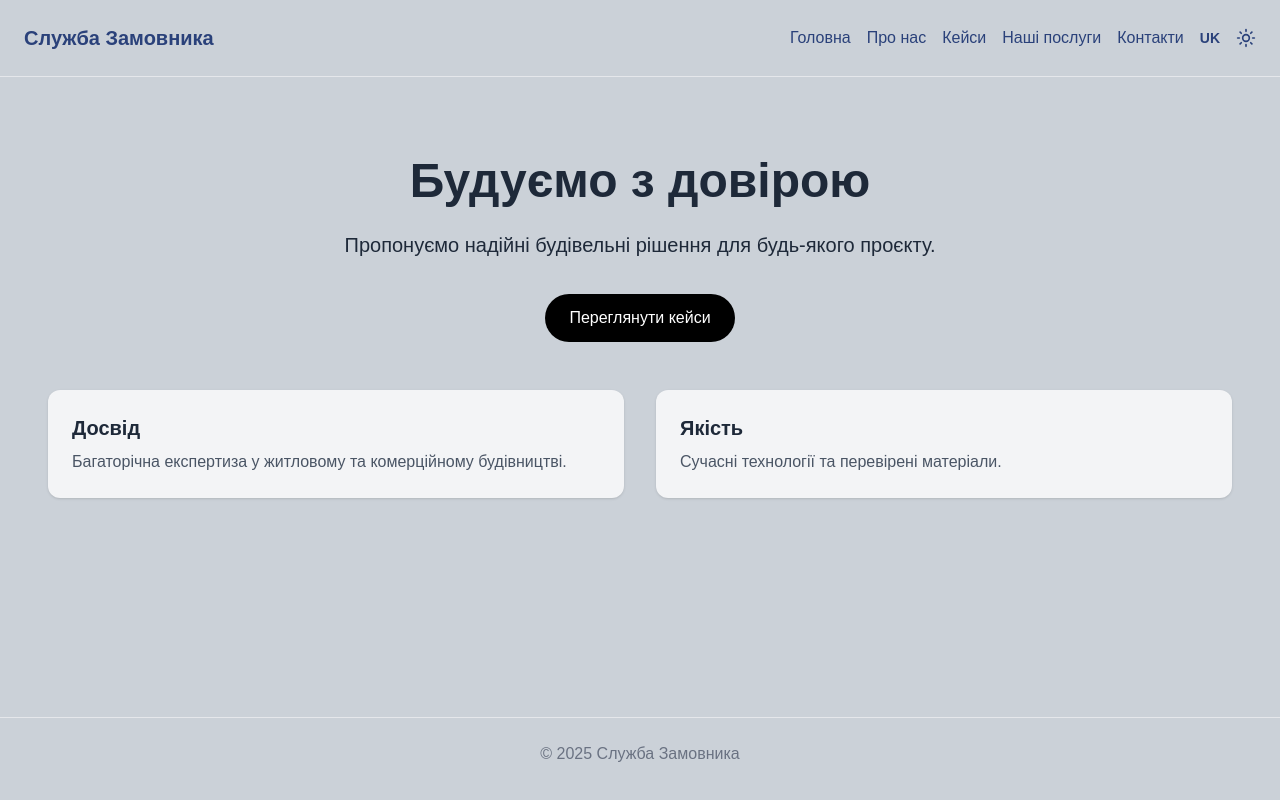
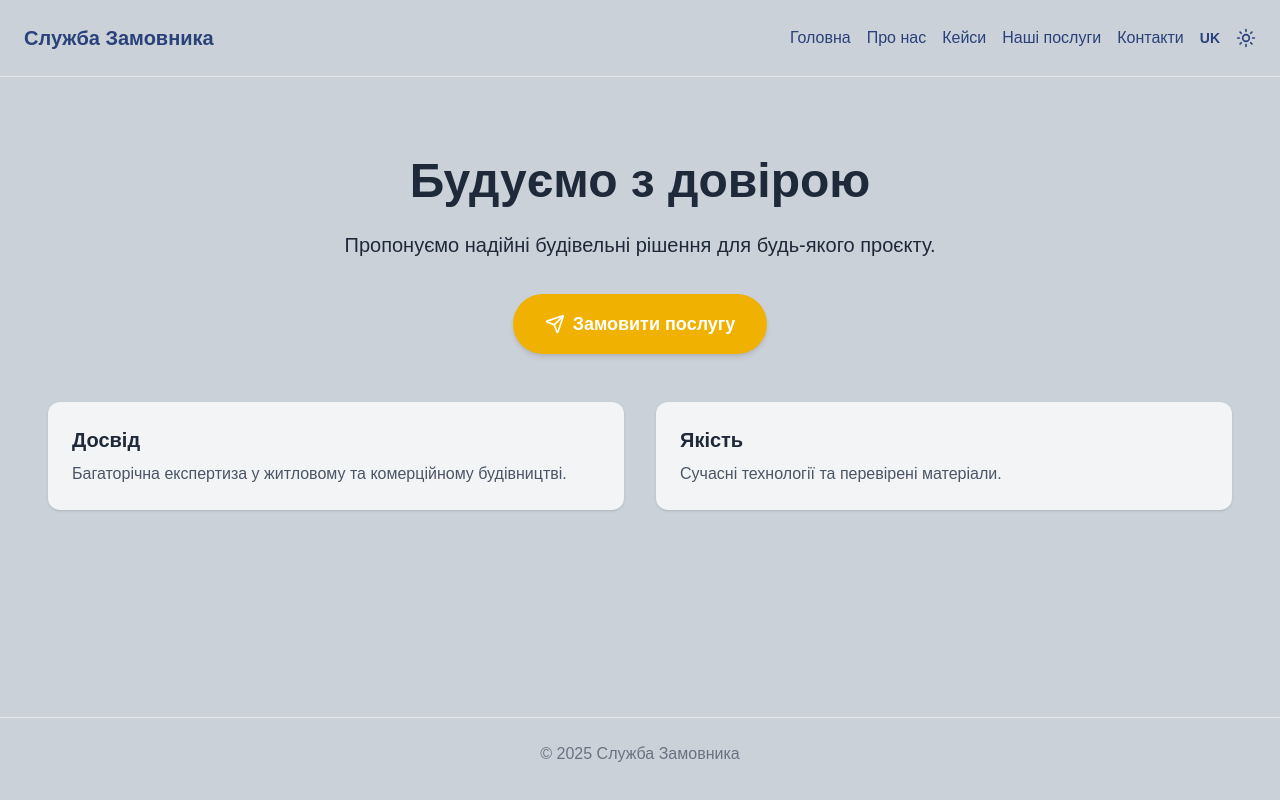
Before and after one commit to MarynaDanyliuk/construction-client-site, a Next.js app: page /1 in a window 1280 px wide. Built offline with nearby package versions, Linux system fonts and the light colour scheme.

Commit message:
add CTAButton

```diff
--- a/app/[locale]/page.tsx
+++ b/app/[locale]/page.tsx
@@ -1,5 +1,9 @@
 import { getDictionary } from '../dictionaries';
 import MetaHead from '../components/MetaHead';
+
+import { ArrowRight, Send, Rocket, Sparkles, ExternalLink } from 'lucide-react';
+
+import CTAButton from '../components/CTAButton';
 
 export default async function Home({ params }: { params: Promise<{ locale: 'uk' | 'en' }> }) {
   const { locale } = await params;
@@ -14,12 +18,18 @@ export default async function Home({ params }: { params: Promise<{ locale: 'uk'
           <h1 className="text-4xl sm:text-5xl font-bold mb-6">{t.homeTitle}</h1>
           <p className="text-lg sm:text-xl leading-relaxed mb-8">{t.homeDescription}</p>
           <div className="flex justify-center gap-6">
-            <a
+            <CTAButton
               href={`/${locale}/cases`}
-              className="bg-black text-white px-6 py-3 rounded-full text-sm sm:text-base hover:bg-gray-800 transition"
+              label={t.homeCTA}
+              icon={<Send size={20} />}
+              variant="primary"
+            />
+            {/* <a
+              href={`/${locale}/cases`}
+              className="inline-block bg-yellow-500 hover:bg-yellow-600 text-white font-semibold px-8 py-4 rounded-full text-base sm:text-lg transition-shadow shadow-md hover:shadow-lg"
             >
               {t.homeCTA}
-            </a>
+            </a> */}
           </div>
         </div>
 
--- /dev/null
+++ b/app/components/CTAButton.tsx
@@ -0,0 +1,40 @@
+'use client';
+
+import Link from 'next/link';
+import { FC, ReactNode } from 'react';
+import clsx from 'clsx';
+
+type CTAButtonProps = {
+  href: string;
+  label: string;
+  icon?: ReactNode;
+  variant?: 'primary' | 'outline' | 'ghost';
+  className?: string;
+};
+
+const CTAButton: FC<CTAButtonProps> = ({
+  href,
+  label,
+  icon,
+  variant = 'primary',
+  className = '',
+}) => {
+  const baseStyles =
+    'inline-flex items-center justify-center rounded-full font-semibold transition-all duration-200 ease-out transform hover:scale-105 active:scale-95 hover:brightness-110 shadow-md hover:shadow-xl motion-safe:transition-transform motion-safe:duration-200 motion-safe:ease-in-out';
+
+  const variants: Record<string, string> = {
+    primary: 'bg-yellow-500 hover:bg-yellow-600 text-white px-8 py-4 text-base sm:text-lg',
+    outline:
+      'border border-yellow-600 text-yellow-700 hover:bg-yellow-50 px-6 py-3 text-sm sm:text-base',
+    ghost: 'text-yellow-600 hover:underline px-4 py-2 text-sm',
+  };
+
+  return (
+    <Link href={href} className={clsx(baseStyles, variants[variant], className)}>
+      {icon && <span className="mr-2">{icon}</span>}
+      {label}
+    </Link>
+  );
+};
+
+export default CTAButton;
--- a/app/dictionaries/en.ts
+++ b/app/dictionaries/en.ts
@@ -24,7 +24,7 @@ const en: Dictionary = {
 
   homeTitle: 'Building with Confidence',
   homeDescription: 'We provide reliable construction services tailored to your needs.',
-  homeCTA: 'View Cases',
+  homeCTA: 'Place Order',
 
   feature1Title: 'Experience',
   feature1Description: 'Years of expertise in residential and commercial construction.',
--- a/app/dictionaries/uk.ts
+++ b/app/dictionaries/uk.ts
@@ -24,7 +24,7 @@ const uk: Dictionary = {
 
   homeTitle: 'Будуємо з довірою',
   homeDescription: 'Пропонуємо надійні будівельні рішення для будь-якого проєкту.',
-  homeCTA: 'Переглянути кейси',
+  homeCTA: 'Замовити послугу',
 
   feature1Title: 'Досвід',
   feature1Description: 'Багаторічна експертиза у житловому та комерційному будівництві.',
--- a/package.json
+++ b/package.json
@@ -11,6 +11,7 @@
     "postbuild": "next-sitemap --config next-sitemap.config.mjs"
   },
   "dependencies": {
+    "clsx": "^2.1.1",
     "lucide-react": "^0.523.0",
     "next": "15.3.4",
     "next-sitemap": "^4.2.3",
```
Also changed, not shown: app/components/Button.tsx (deleted), 1 other file (tests, documents, lock files or other folders).
